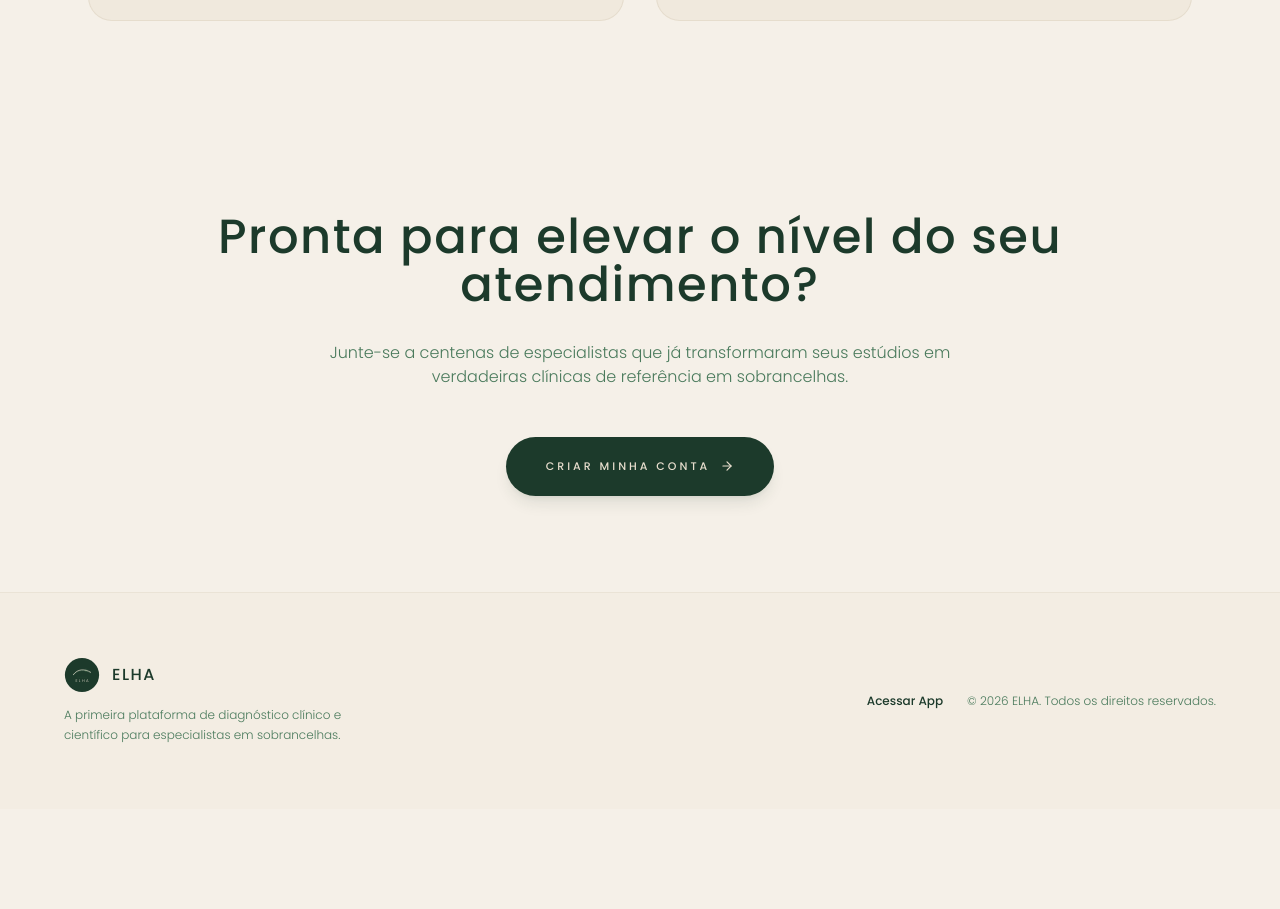
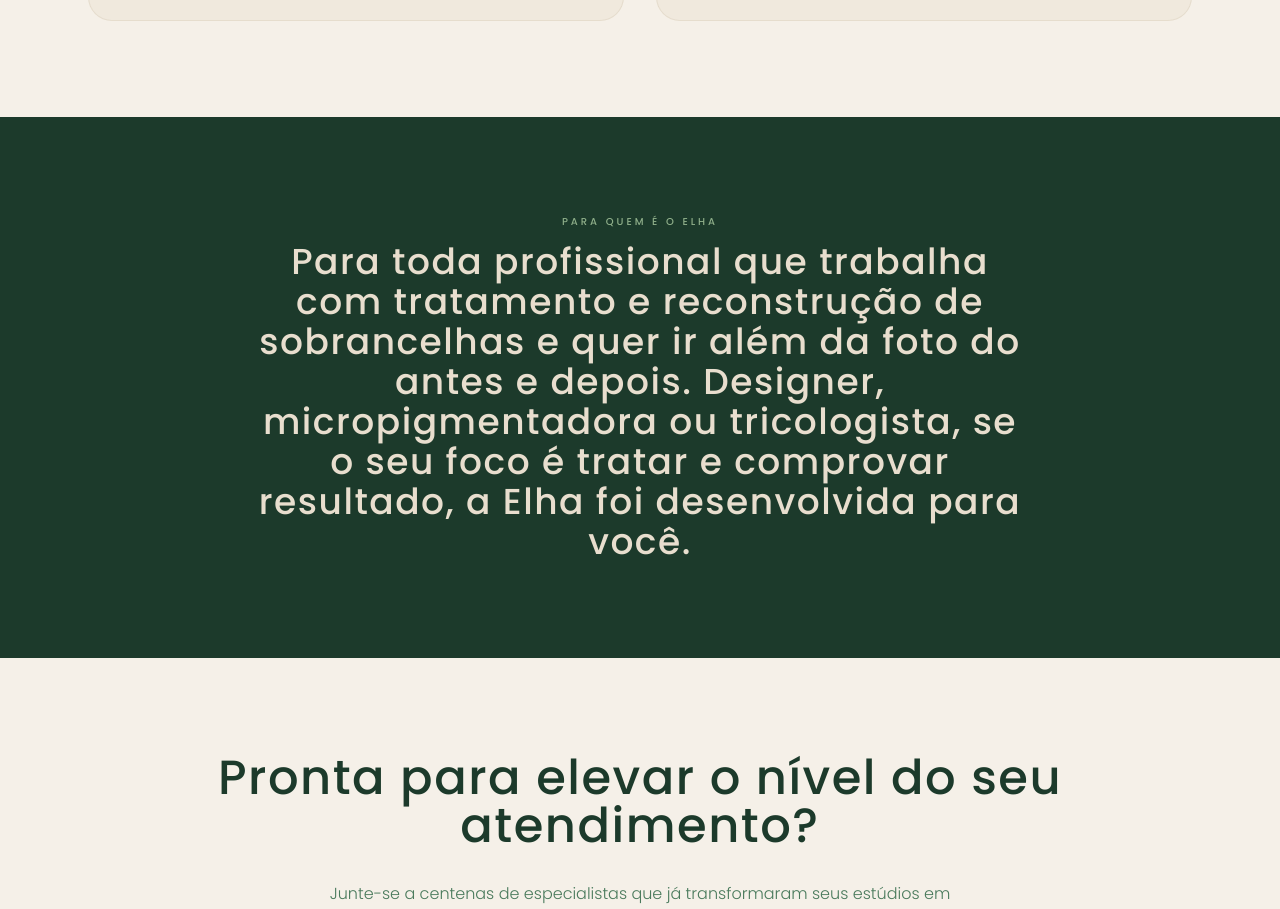
Before and after one commit to robertodrigues/app_sobrancelhas_oficial, a React (Vite) app: page /institucional in a window 1280 px wide. Shown: the part 2172-3081 px from the top of the page. Before the commit the page ends 2981 px from the top, so only its background shows below. Built offline with nearby package versions, Linux system fonts and the light colour scheme; no server answers.

Commit message:
[dyad] Removido apenas o bloco de textos inferiores - wrote 1 file(s)

```diff
--- a/src/pages/Landing.tsx
+++ b/src/pages/Landing.tsx
@@ -179,6 +179,18 @@ const Landing = () => {
         </div>
       </section>
 
+      {/* 4. Para quem é o ELHA */}
+      <section className="bg-[#1C3A2B] text-[#E8DECE] py-24 px-6">
+        <div className="max-w-6xl mx-auto space-y-16">
+          <div className="text-center space-y-3">
+            <p className="font-label-category text-[10px] text-[#8FAF8A] tracking-[3px] uppercase">Para quem é o Elha</p>
+            <h2 className="font-heading text-2xl md:text-4xl font-normal text-[#E8DECE] max-w-3xl mx-auto leading-tight">
+              Para toda profissional que trabalha com tratamento e reconstrução de sobrancelhas e quer ir além da foto do antes e depois. Designer, micropigmentadora ou tricologista, se o seu foco é tratar e comprovar resultado, a Elha foi desenvolvida para você.
+            </h2>
+          </div>
+        </div>
+      </section>
+
       {/* 5. CTA Final */}
       <section className="px-6 py-24 max-w-4xl mx-auto text-center space-y-8">
         <h2 className="font-heading text-3xl md:text-5xl font-normal text-[#1C3A2B] leading-tight">
```
